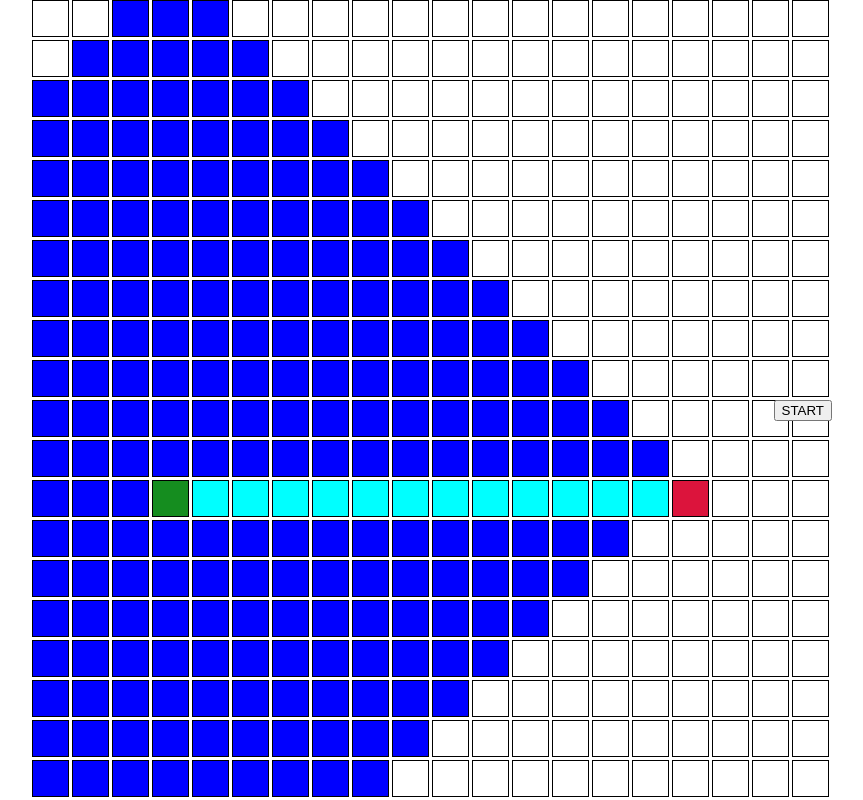
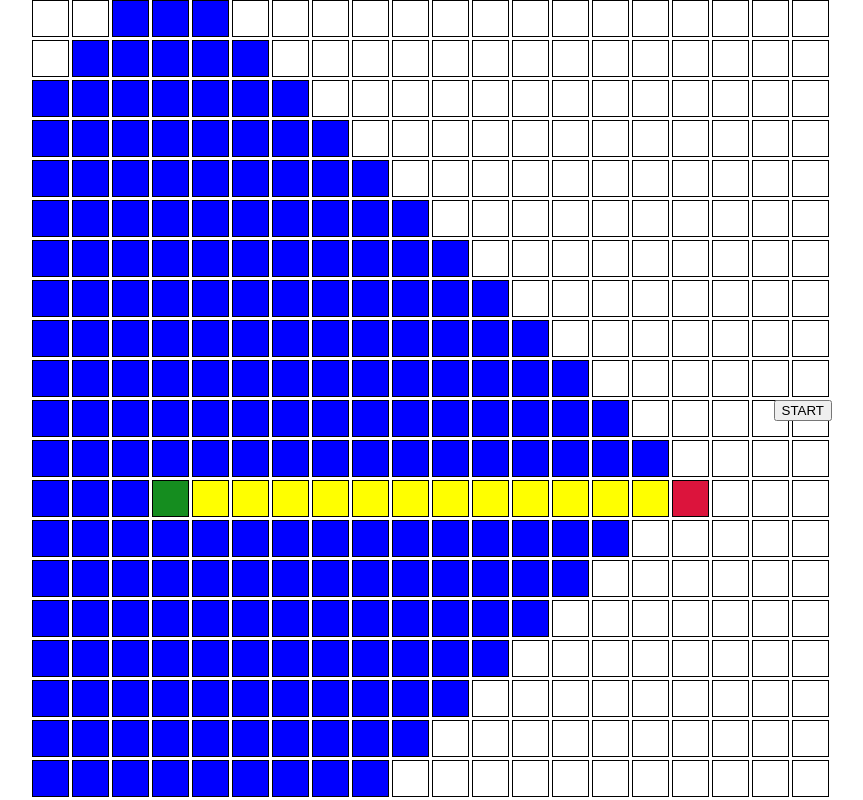
Before and after one commit to Tomolo997/Dijkstra-s, a plain HTML site: page index.html in a window 1280 px wide. Both pictures are taken after a click on the button "START". Shown: the whole page, without its empty margins (208-1071 px from the left). Drawn offline with Linux system fonts and the light colour scheme.

Commit message:
must repeair the undefined neighbours

```diff
--- a/app.js
+++ b/app.js
@@ -60,6 +60,7 @@ function mouseDraw() {
         !el.name.classList.contains('endingNode')
       ) {
         e.target.classList.add('wall');
+        e.target.isVisited = true;
       }
       el.isWall = true;
     })
@@ -96,10 +97,9 @@ function findNeighbour(currentNode) {
   neighbours.push(nodes.find((el) => el.row === row && el.col === col + 1));
 
   return neighbours
-    .filter((el) => el !== undefined)
+    .filter((el) => el != undefined)
     .filter((el) => (el.isVisited = true));
 }
-console.log(findNeighbour(startingPoins, nodes));
 
 function dijkstra(grid, startingNode, endNode) {
   const visitedNodes = [];
@@ -130,9 +130,10 @@ const start = document.querySelector('.startDijsktra');
 
 start.addEventListener('click', function (e) {
   dijkstra(nodes, startingPoins, endPoint);
-
-  const shortestPath = getNodesInShortestPath(endPoint);
-  shortestPath.forEach((el) => el.name.classList.add('shoretstPath'));
+  setTimeout(() => {
+    const shortestPath = getNodesInShortestPath(endPoint);
+    shortestPath.forEach((el) => el.name.classList.add('shoretstPath'));
+  }, 1000);
 });
 
 //sortamo node, da dobimo 0 na začetku !
--- a/style.css
+++ b/style.css
@@ -40,5 +40,5 @@
 }
 
 .shoretstPath {
-  background-color: aqua;
+  background-color: yellow;
 }
```
